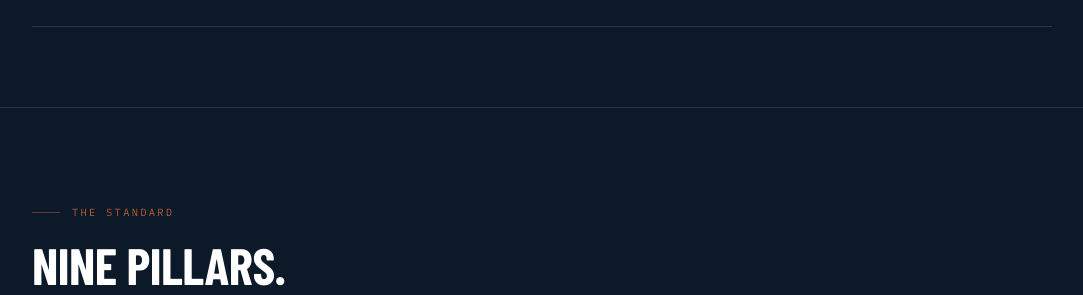
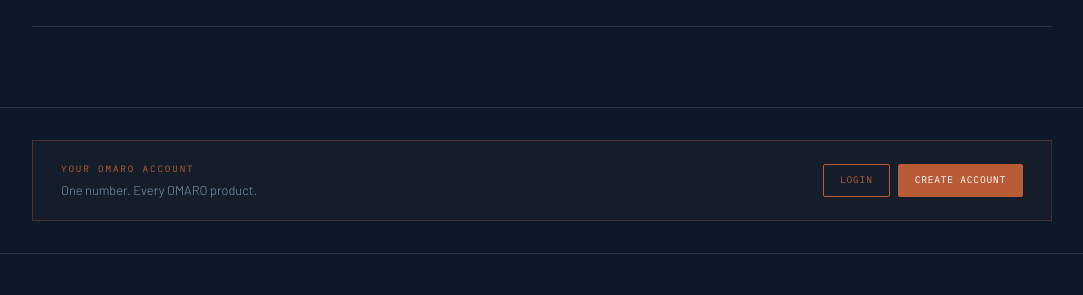
Before and after one commit to OMARO000/HAI-PROJECT, a Next.js app: page / in a window 1280 px wide. Shown: the part 1039-1334 px from the top of the page, without its empty margins (98-1181 px from the left). Built offline with nearby package versions, Linux system fonts and the light colour scheme; no server answers; a web font is replaced by a local one.

Commit message:
feat: HAI homepage — OMARO account block with cookie state

```diff
--- a/app/page.tsx
+++ b/app/page.tsx
@@ -7,6 +7,7 @@ import PilotSection from "@/components/PilotSection";
 import Footer from "@/components/Footer";
 import PledgeModal from "@/components/PledgeModal";
 import Rule from "@/components/Rule";
+import AccountBlock from "@/components/AccountBlock";
 
 export default function Home() {
   const [pledgeCount, setPledgeCount] = useState(0);
@@ -36,6 +37,8 @@ export default function Home() {
           onPledgeClick={() => setPledgeOpen(true)}
         />
         <Rule />
+        <AccountBlock />
+        <Rule />
         <StandardSection />
         <Rule />
         <RubricSection />
--- /dev/null
+++ b/components/AccountBlock.tsx
@@ -0,0 +1,96 @@
+"use client";
+
+import { useEffect, useState } from "react";
+import Link from "next/link";
+
+export default function AccountBlock() {
+  const [status, setStatus] = useState<{ active: boolean; masked?: string } | null>(null);
+
+  useEffect(() => {
+    fetch("/api/account/status")
+      .then(r => r.json())
+      .then(setStatus)
+      .catch(() => setStatus({ active: false }));
+  }, []);
+
+  if (status === null) return null; // Don't flash during load
+
+  const mono: React.CSSProperties = { fontFamily: "var(--font-ibm-plex-mono)" };
+
+  return (
+    <div style={{
+      maxWidth: "1100px", margin: "0 auto",
+      padding: "2rem 2.5rem",
+    }}>
+      <div style={{
+        border: "1px solid rgba(184,92,56,0.3)",
+        background: "rgba(184,92,56,0.06)",
+        padding: "1.25rem 1.75rem",
+        display: "flex", alignItems: "center",
+        justifyContent: "space-between", flexWrap: "wrap", gap: "1rem",
+      }}>
+        <div>
+          <p style={{
+            ...mono,
+            fontSize: "0.58rem", letterSpacing: "0.2em",
+            color: "#B85C38", textTransform: "uppercase", marginBottom: "0.3rem",
+          }}>Your OMARO Account</p>
+          <p style={{ fontSize: "0.8rem", color: "#7A96B0", lineHeight: 1.5 }}>
+            One number. Every OMARO product.
+          </p>
+        </div>
+
+        {status.active ? (
+          <div style={{ display: "flex", alignItems: "center", gap: "0.75rem" }}>
+            <span style={{
+              ...mono,
+              fontSize: "0.58rem", letterSpacing: "0.12em", textTransform: "uppercase",
+              padding: "0.25rem 0.65rem",
+              border: "1px solid rgba(184,92,56,0.3)",
+              background: "rgba(184,92,56,0.12)",
+              color: "#B85C38",
+            }}>Account Active</span>
+            <span style={{
+              ...mono,
+              fontSize: "0.85rem", letterSpacing: "0.1em",
+              color: "#A8B8C8",
+            }}>{status.masked}</span>
+            <Link href="/account/dashboard" style={{
+              ...mono,
+              fontSize: "0.6rem", letterSpacing: "0.1em", textTransform: "uppercase",
+              color: "#7A96B0", textDecoration: "none", transition: "color 0.2s",
+            }}
+              onMouseEnter={e => (e.currentTarget.style.color = "#DCE4EC")}
+              onMouseLeave={e => (e.currentTarget.style.color = "#7A96B0")}
+            >Dashboard →</Link>
+          </div>
+        ) : (
+          <div style={{ display: "flex", gap: "0.5rem" }}>
+            <Link href="/account" style={{
+              ...mono,
+              fontSize: "0.6rem", letterSpacing: "0.08em", textTransform: "uppercase",
+              padding: "0.45rem 1rem", textDecoration: "none",
+              background: "transparent", color: "#B85C38",
+              border: "1px solid #B85C38", borderRadius: "2px",
+              transition: "background 0.2s",
+            }}
+              onMouseEnter={e => (e.currentTarget.style.background = "rgba(184,92,56,0.12)")}
+              onMouseLeave={e => (e.currentTarget.style.background = "transparent")}
+            >Login</Link>
+            <Link href="/account" style={{
+              ...mono,
+              fontSize: "0.6rem", letterSpacing: "0.08em", textTransform: "uppercase",
+              padding: "0.45rem 1rem", textDecoration: "none",
+              background: "#B85C38", color: "#FFFFFF",
+              border: "1px solid #B85C38", borderRadius: "2px",
+              transition: "background 0.2s",
+            }}
+              onMouseEnter={e => { e.currentTarget.style.background = "#D4724E"; e.currentTarget.style.borderColor = "#D4724E"; }}
+              onMouseLeave={e => { e.currentTarget.style.background = "#B85C38"; e.currentTarget.style.borderColor = "#B85C38"; }}
+            >Create Account</Link>
+          </div>
+        )}
+      </div>
+    </div>
+  );
+}
```
